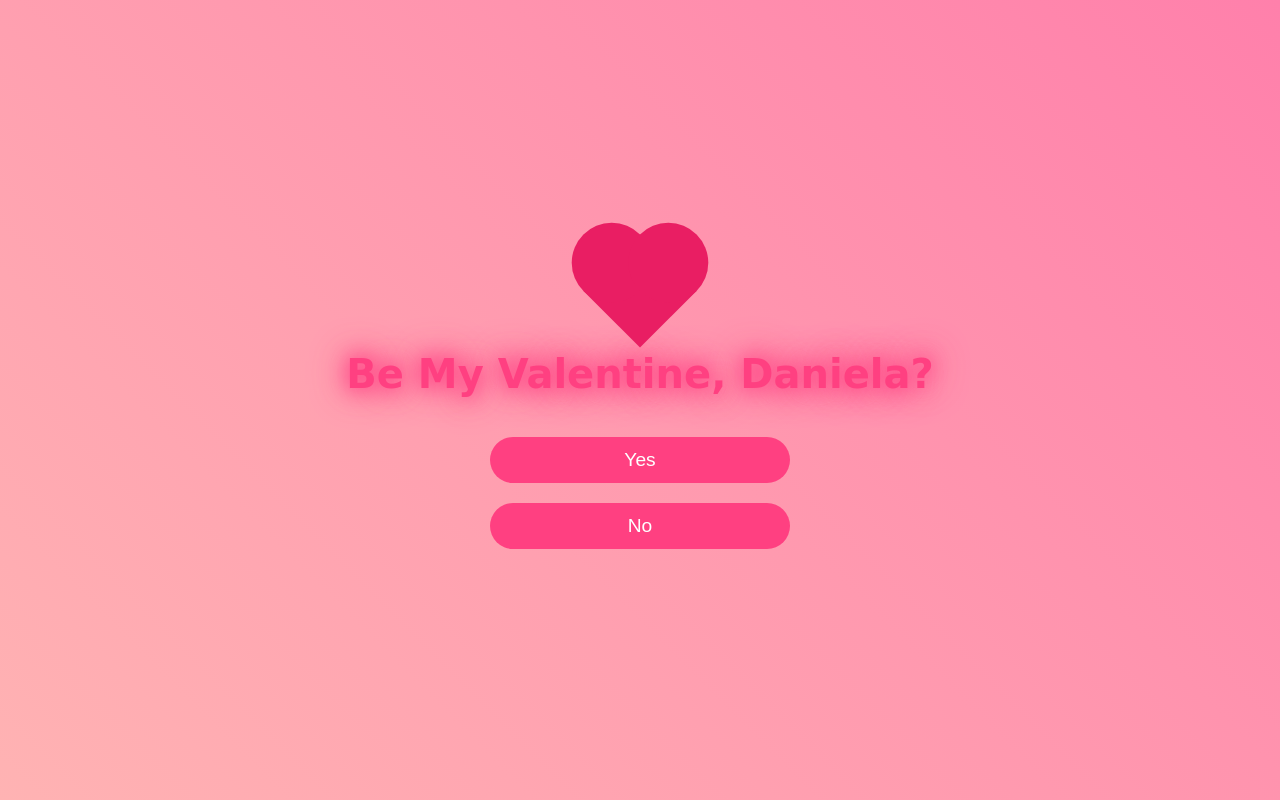
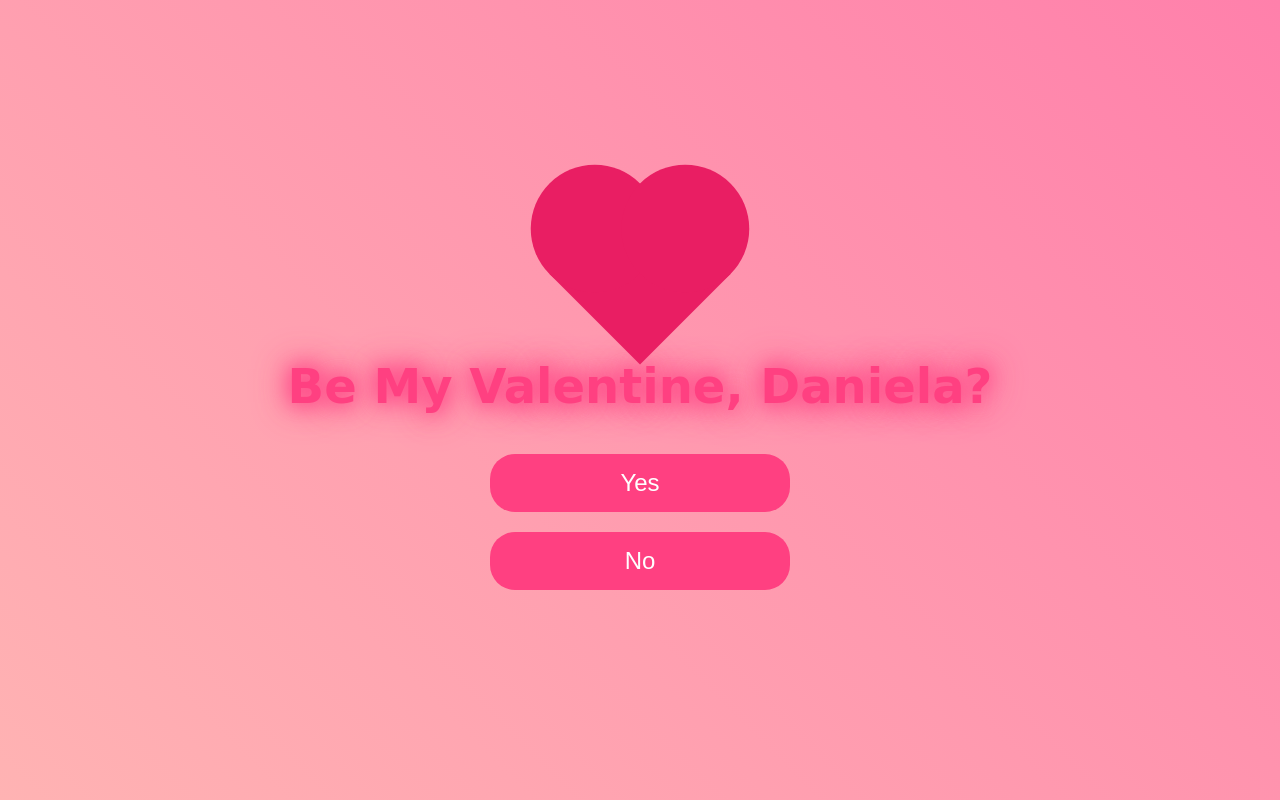
Before and after one commit to LucasIsgoofy/justalittlesomething.github.io, a plain HTML site: page index.html in a window 1280 px wide. Drawn offline with Linux system fonts and the light colour scheme.

Commit message:
Update index.html

```diff
--- a/index.html
+++ b/index.html
@@ -21,13 +21,13 @@
       flex-direction: column;
       text-align: center;
       color: #ffffff;
-      overflow-x: hidden; /* Prevent horizontal scroll */
-      overflow-y: auto; /* Allow vertical scroll if content overflows */
+      overflow: auto; /* Allow scrolling */
       position: relative;
+      padding: 10px;
     }
 
     h1 {
-      font-size: 2.5em;
+      font-size: 3em;
       margin-bottom: 20px;
       color: #ff4081;
       text-shadow: 2px 2px 5px rgba(0, 0, 0, 0.3);
@@ -44,11 +44,11 @@
       }
     }
 
-    /* Adjust heart size to be more responsive */
+    /* Flexible Heart size for responsiveness */
     .heart {
       position: relative;
-      width: 80px;
-      height: 80px;
+      width: 10vw; /* Flexible size based on viewport width */
+      height: 10vw; /* Flexible size based on viewport width */
       background-color: #e91e63;
       transform: rotate(-45deg);
       margin-bottom: 20px;
@@ -59,25 +59,25 @@
     .heart:after {
       content: '';
       position: absolute;
-      width: 80px;
-      height: 80px;
+      width: 10vw; /* Flexible size based on viewport width */
+      height: 10vw; /* Flexible size based on viewport width */
       border-radius: 50%;
       background-color: #e91e63;
     }
 
     .heart:before {
-      top: -40px;
+      top: -5vw;
       left: 0;
     }
 
     .heart:after {
-      left: 40px;
+      left: 5vw;
       top: 0;
     }
 
     .btn {
-      font-size: 1.2em;
-      padding: 12px 25px;
+      font-size: 1.5em;
+      padding: 15px 30px;
       background-color: #ff4081;
       color: white;
       border: none;
@@ -190,8 +190,8 @@
       }
 
       .heart {
-        width: 60px;
-        height: 60px;
+        width: 15vw;
+        height: 15vw;
       }
 
       .love-letter {
@@ -221,8 +221,8 @@
       }
 
       .heart {
-        width: 50px;
-        height: 50px;
+        width: 20vw;
+        height: 20vw;
       }
 
       .love-letter {
```
